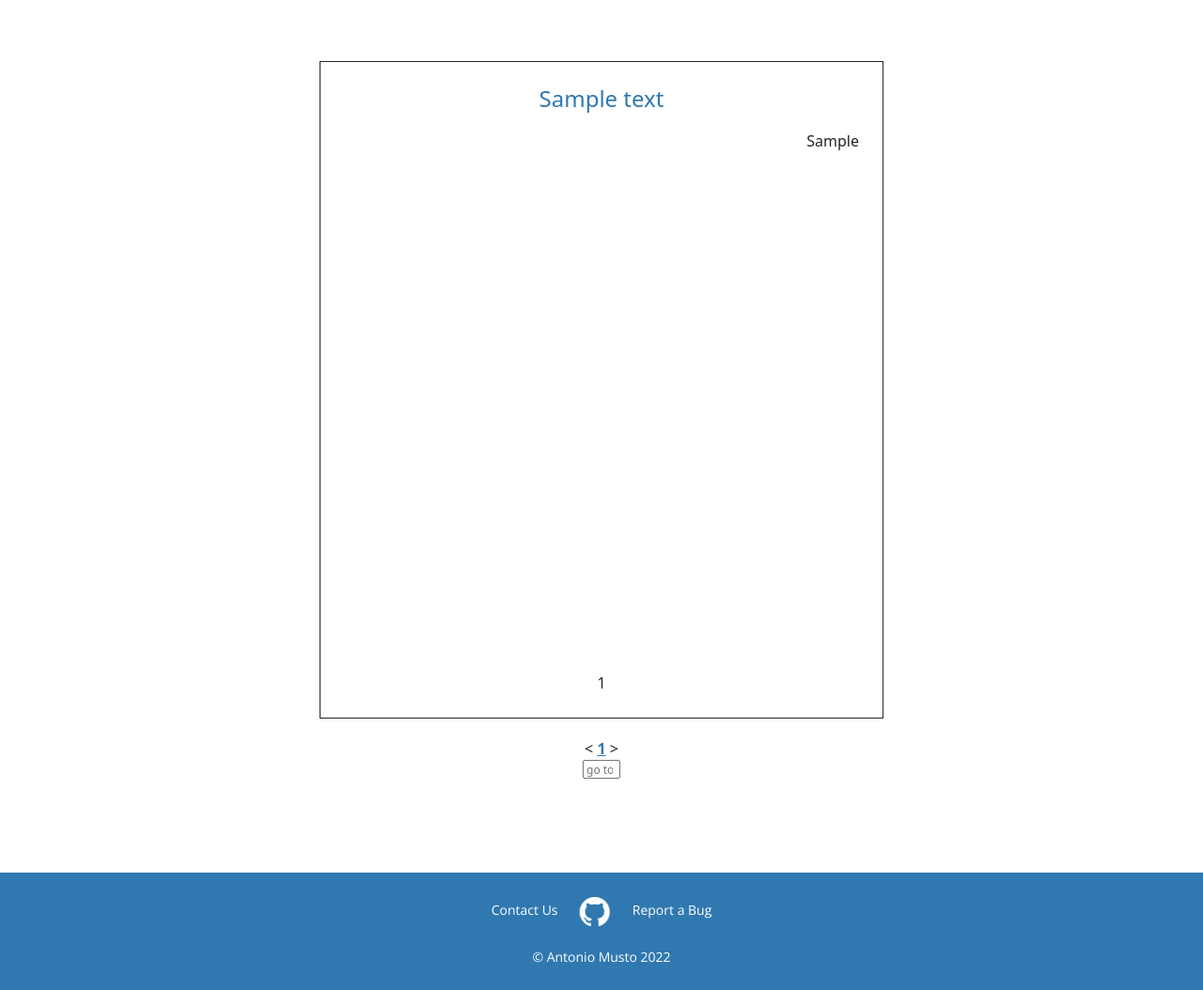
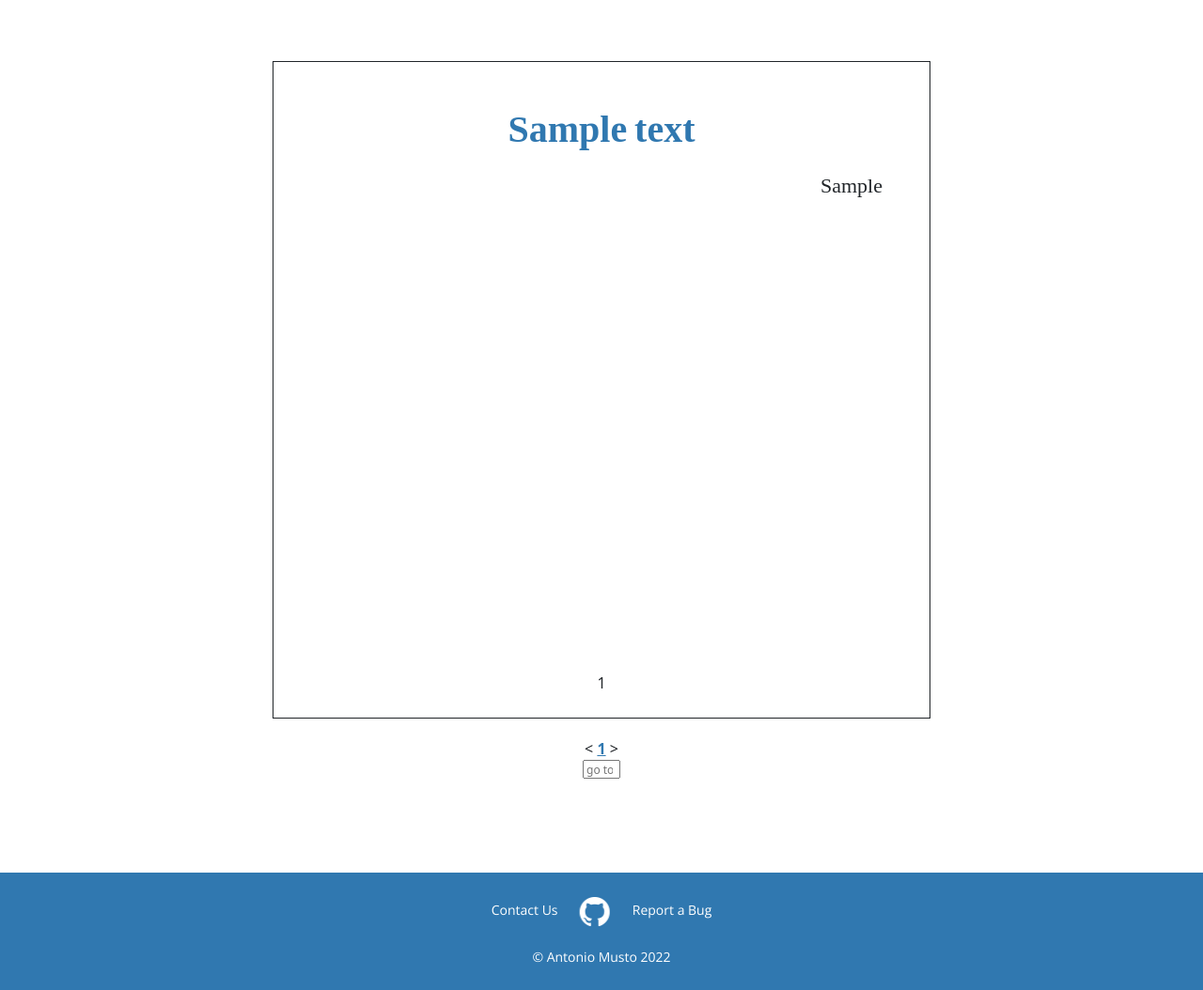
Before and after one commit to ammusto/nusus, a Django app: page /read/1/ in a window 1280 px wide. Shown: the part 50-1104 px from the top of the page at 94% size. Run offline with Django 4.2, Linux system fonts and the light colour scheme; tables that the repository leaves empty hold one stand-in row (values such as "Sample post"); some libraries are stand-ins or nearby versions; some web fonts are replaced.

Commit message:
fixed ui bugs

```diff
--- a/static/css/main.css
+++ b/static/css/main.css
@@ -1,3 +1,10 @@
+@font-face {
+  font-family: "Naskh";
+  src: url("/static/fonts/UthmanTN1.otf"); /* IE 9 */
+  src: url("/static/fonts/UthmanTN1.otf?") format("eot"), /* IE 6-8 */
+  url("/static/fonts/UthmanTN1.otf") format("opentype"), /* Other browsers */
+  url("/static/fonts/UthmanTN1.otf") format("truetype"); /* Safari, Android, iOS */
+}
 .page-header {
   margin-top: 0;
   margin-bottom: 40px;
@@ -180,15 +187,34 @@ table.crptable tr:nth-child(even) {
   margin: auto;
   padding-bottom: 10px
 }
+.read_display h3 {
+  font-size: 26px !important;
+  font-weight: 600;
+}
+.read_display h4 {
+  font-size: 40px;
+  font-weight: bold;
+}
+.pgnumb {
+  font-family: var(--bs-body-font-family);
+  font-size: 16px;
+}
+.read_display p {
+  text-indent: 30px;
+  line-height: 1.4em;
+  margin-bottom: 5px;
+}
 .read_display {
-  width: 600px;
+  font-family: Naskh;
+  width: 700px;
   margin: auto;
   border: 1px solid;
-  padding: 25px;
+  padding: 50px;
   margin-top: 25px;
-  height: 700px;
-  font-size: 16px;
-  position: relative
+  min-height: 700px;
+  font-size: 22px;
+  position: relative;
+  max-height: 900px;
 }
 .pgnumb{
   text-align: center;
@@ -523,6 +549,3 @@ input {
 .changelog{
   vertical-align: top
 }
-.read_display p{
-  margin-bottom: 5px
-}
--- a/text_corpus/search_corpus/views.py
+++ b/text_corpus/search_corpus/views.py
@@ -184,10 +184,9 @@ def results(request, text_id, pgid):
     prange = list(read_paginator.get_elided_page_range(page_num, on_each_side=2, on_ends=1))
 
     #get the page text and replace terms
-    text = striphtml(Page.objects.get(pg_id=pgid).pg_cont)
+    text = Page.objects.get(pg_id=pgid).pg_cont
     for sterm in sterms:
-        print(sterm)
-        text = text.replace(sterm, "<span style=\"color:red;font-weight:bold\">" + sterm + "</span>")
+        text = text.replace(sterm, "<span style=\"color:red;font-weight:bold\">" + striphtml(sterm) + "</span>")
 
     highlighted = text
 
--- a/text_corpus/views.py
+++ b/text_corpus/views.py
@@ -65,7 +65,7 @@ def browse(request):
     tentry = ''
     if br_sr is None or br_sr == '':
         order = textOrder()
-        tentry = crpPage(Text.objects.order_by(textOrder()))
+        tentry = crpPage(Text.objects.filter(status=3).order_by(textOrder()))
     #no filter
     elif br_sr != '' and br_fl == '0':
         PP = Q(title_ar__icontains=br_sr)
@@ -76,28 +76,28 @@ def browse(request):
             Q(au_id__au_ar__icontains=br_sr) |
             Q(genre_id__gen_en__icontains=br_sr) |
             Q(genre_id__gen_ar__icontains=br_sr)
-            ).order_by(textOrder()))
+            ).filter(status=3).order_by(textOrder()))
         link = getLink()
     #title filter
     elif br_sr != '' and br_fl == '1':
         tentry = crpPage(Text.objects.filter(
             Q(title_tl__icontains=br_sr) |
             Q(title_ar__icontains=br_sr)
-            ).order_by(textOrder()))
+            ).filter(status=3).order_by(textOrder()))
         link = getLink()
-    #authoer filter
+    #author filter
     elif br_sr != '' and br_fl == '2':
         tentry = crpPage(Text.objects.filter(
             Q(au_id__au_tl__icontains=br_sr) |
             Q(au_id__au_ar__icontains=br_sr)
-            ).order_by(textOrder()))
+            ).filter(status=3).order_by(textOrder()))
         link = getLink()
     #genre filter
     elif br_sr != '' and br_fl == '3':
         tentry = crpPage(Text.objects.filter(
             Q(style__icontains=br_sr) |
             Q(genre__icontains=br_sr)
-            ).order_by(textOrder()))
+            ).filter(status=3).order_by(textOrder()))
         link = getLink()
 
     context = {
```
Also changed, not shown: static/fonts/UthmanTN1.otf (added).
